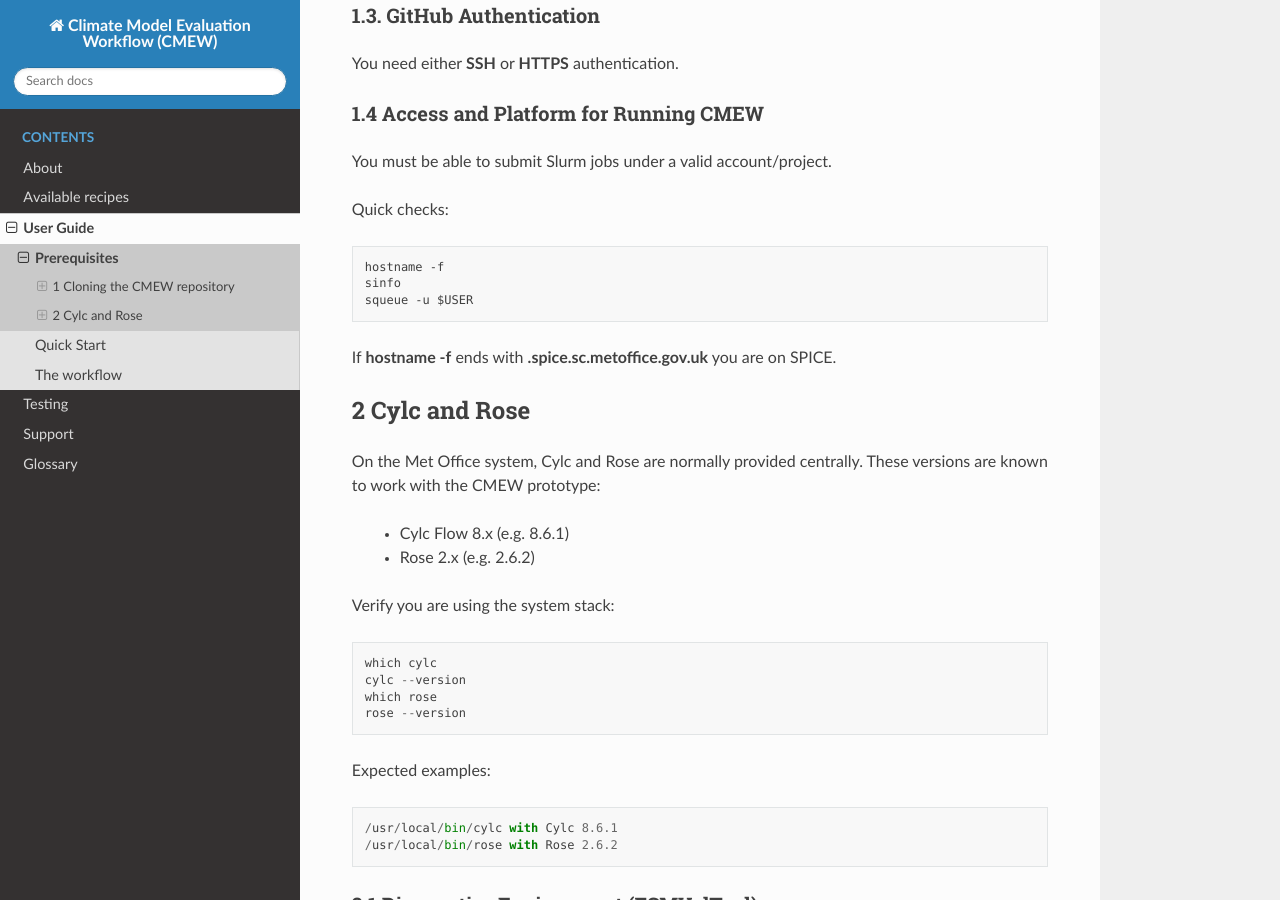
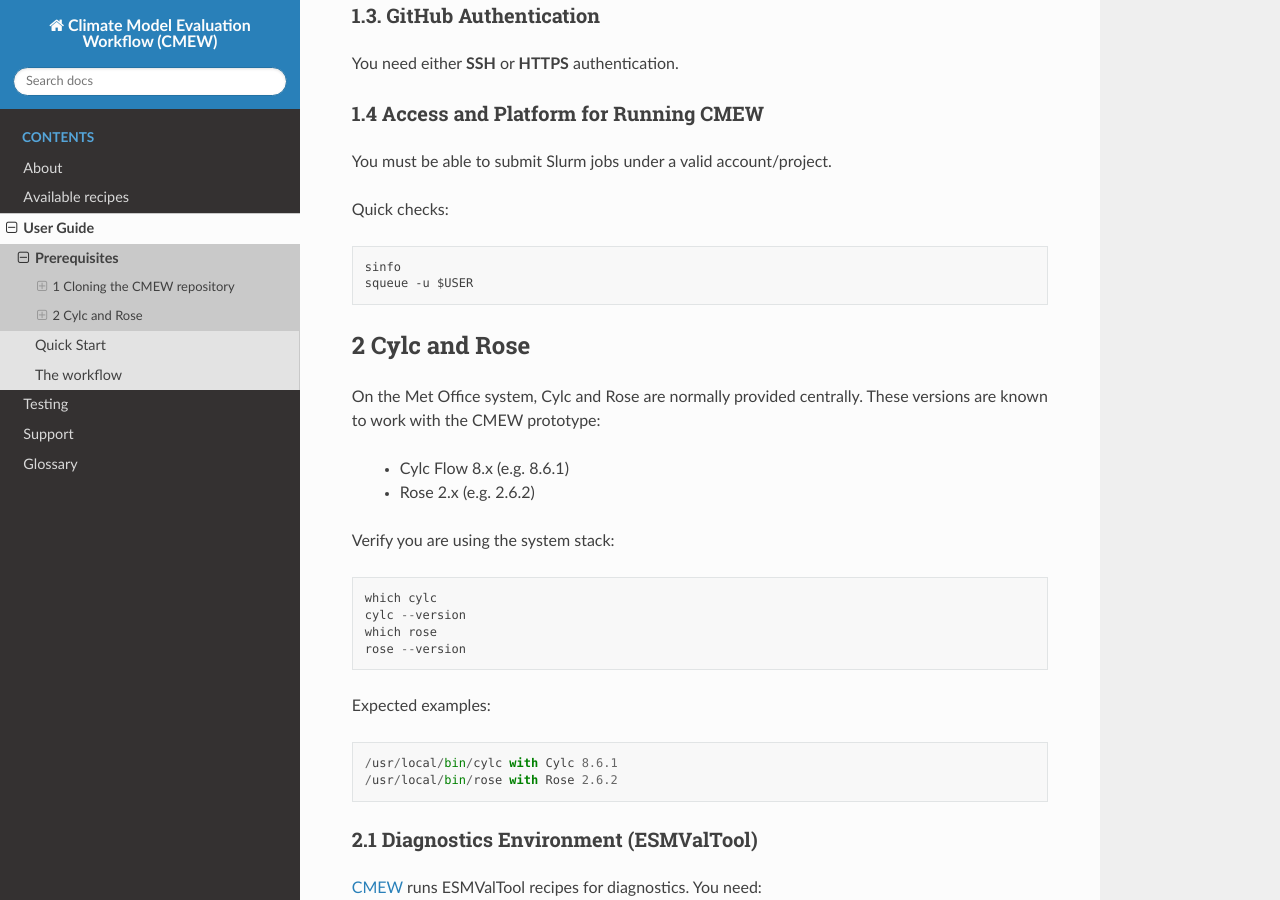
Before and after one commit to MetOffice/CMEW, a Sphinx documentation site: the page built from doc/source/user_guide/prerequisites_metoffice.rst, in a window 1280 px wide and 900 px high, scrolled down 912 px. Built offline with Sphinx 7.4.7 and the Read the Docs theme 3.1.0, drawn with Linux system fonts in a browser that asks for light colours.

Commit message:
Update doc/source/user_guide/prerequisites_metoffice.rst
Removed unnecessary command.

Co-authored-by: Alistair Sellar <16133375+alistairsellar@users.noreply.github.com>

```diff
--- a/doc/source/user_guide/prerequisites_metoffice.rst
+++ b/doc/source/user_guide/prerequisites_metoffice.rst
@@ -47,11 +47,8 @@
 
 Quick checks::
 
-    hostname -f
     sinfo
     squeue -u $USER
-
-If **hostname -f** ends with **.spice.sc.metoffice.gov.uk** you are on SPICE.
 
 2 Cylc and Rose
 ---------------
```
